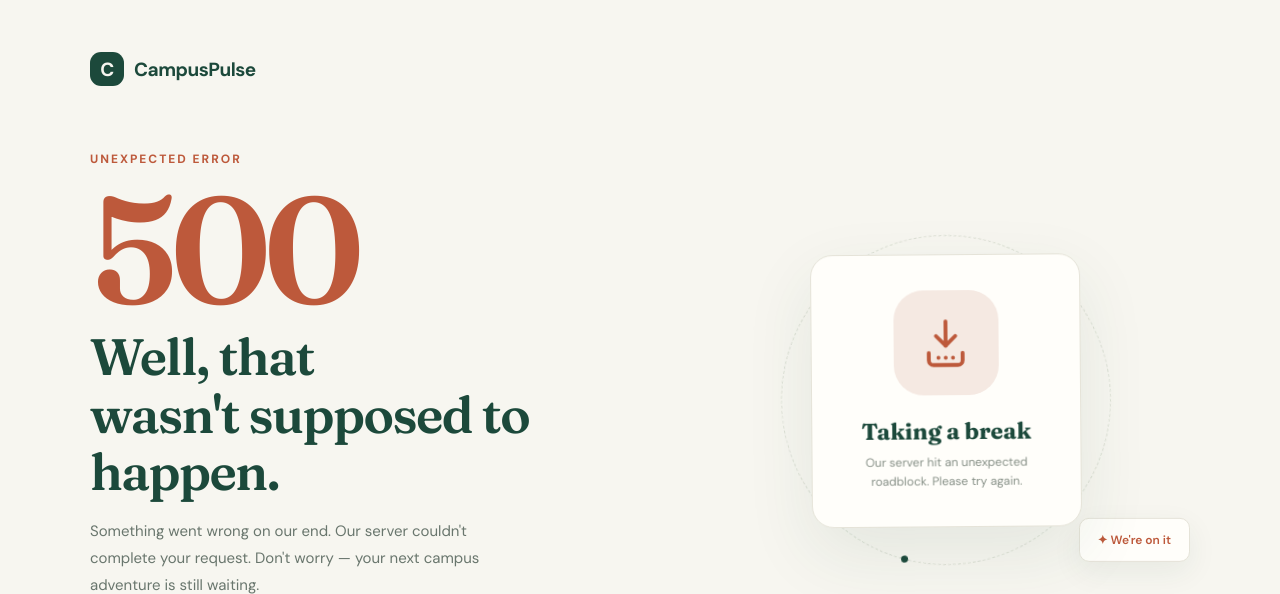
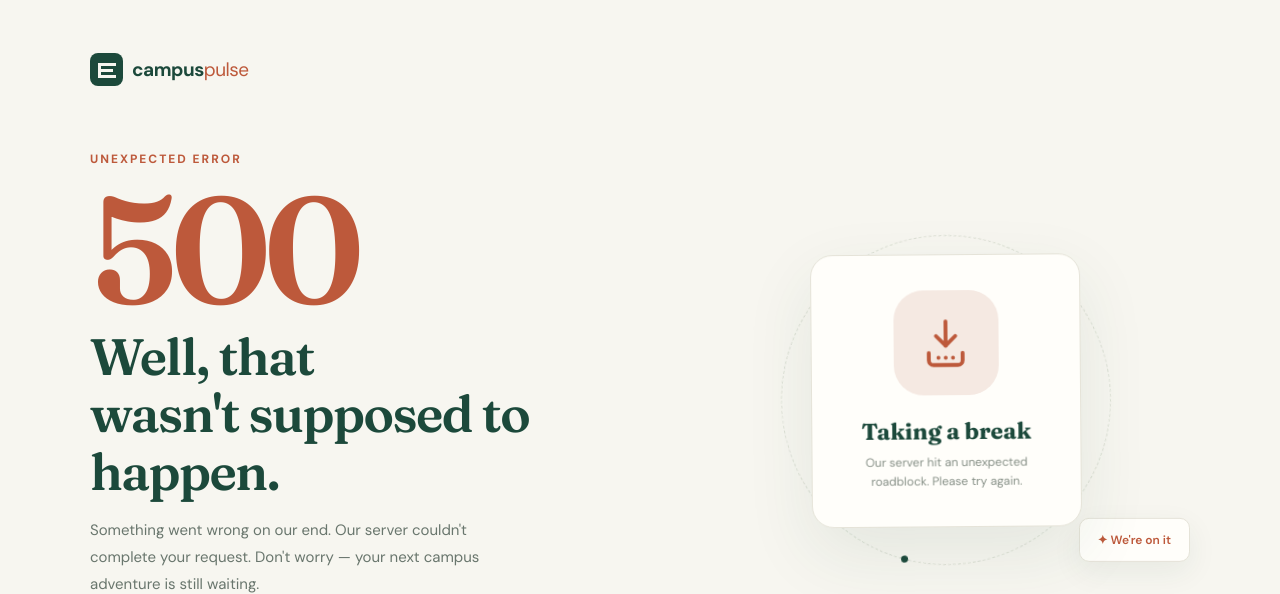
Before and after one commit to SayanPal-Adi/CampusPulse, a Flask app: template campuspulse/templates/500.html in a window 1280 px wide. Shown: the top 594 px of the page. Run offline with Flask 3, Linux system fonts and the light colour scheme; the template is opened without the code that fills it, so the values that code supplies are empty; parts of the project's set-up code (start-up, migrations or seed data) failed here and were passed over.

Commit message:
Refactor 500.html for improved brand styling and accessibility

```diff
--- a/campuspulse/templates/500.html
+++ b/campuspulse/templates/500.html
@@ -48,24 +48,34 @@
         .brand {
             display: inline-flex;
             align-items: center;
-            gap: 10px;
+            gap: 9px;
             margin-bottom: 65px;
-            color: inherit;
+            color: #1c493b;
             font-size: 19px;
             font-weight: 700;
             letter-spacing: -0.5px;
             text-decoration: none;
+            white-space: nowrap;
         }
 
         .brand-mark {
-            width: 34px;
-            height: 34px;
+            width: 33px;
+            height: 33px;
             display: grid;
             place-items: center;
-            border-radius: 11px;
+            border-radius: 8px;
             background: #1c493b;
             color: #f7f6f0;
-            font-size: 19px;
+        }
+
+        .brand-mark svg {
+            width: 24px;
+            height: 24px;
+        }
+
+        .brand-light {
+            color: #bd593b;
+            font-weight: 400;
         }
 
         .eyebrow {
@@ -349,9 +359,13 @@
     <main class="page">
 
         <section class="content">
-            <a href="{{ url_for('home') }}" class="brand">
-                <span class="brand-mark">C</span>
-                CampusPulse
+            <a href="{{ url_for('home') }}" class="brand" aria-label="CampusPulse home">
+                <span class="brand-mark" aria-hidden="true">
+                    <svg viewBox="0 0 32 32" fill="none">
+                        <path d="M4 8h24v4H8v4h16v4H8v4h20v4H4z" fill="currentColor"/>
+                    </svg>
+                </span>
+                <span>campus<span class="brand-light">pulse</span></span>
             </a>
 
             <p class="eyebrow">Unexpected error</p>
```
